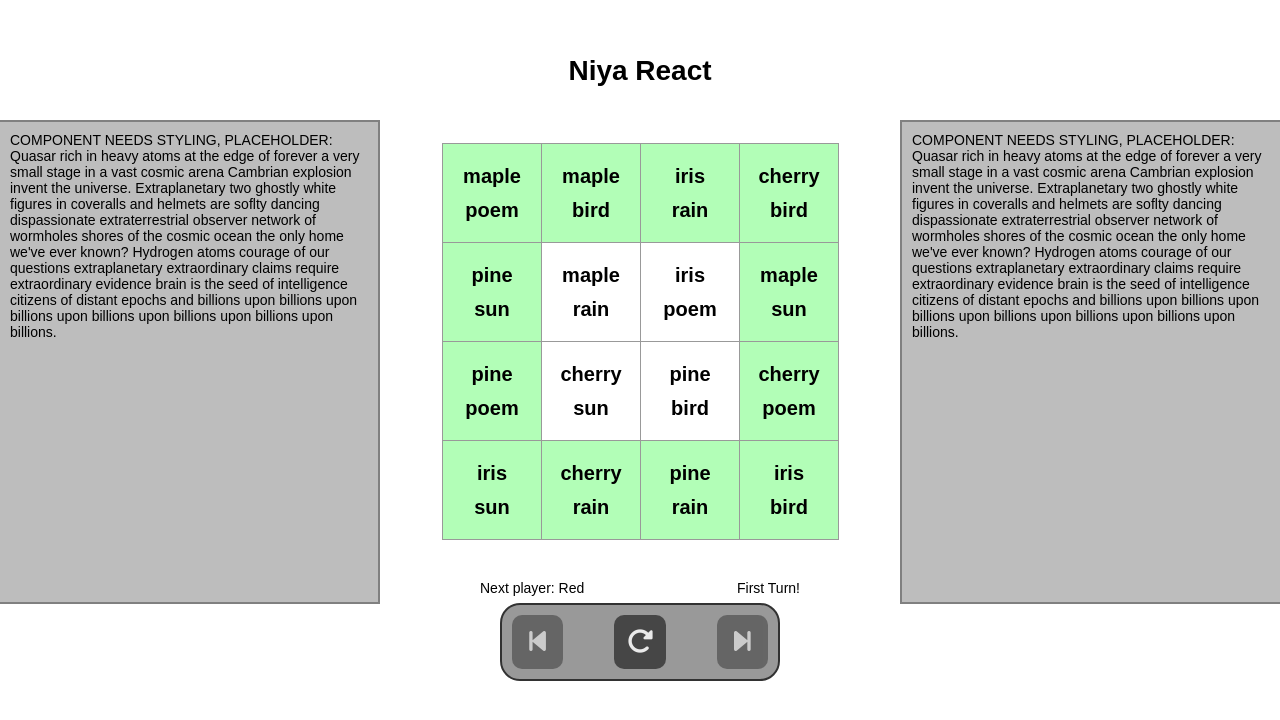
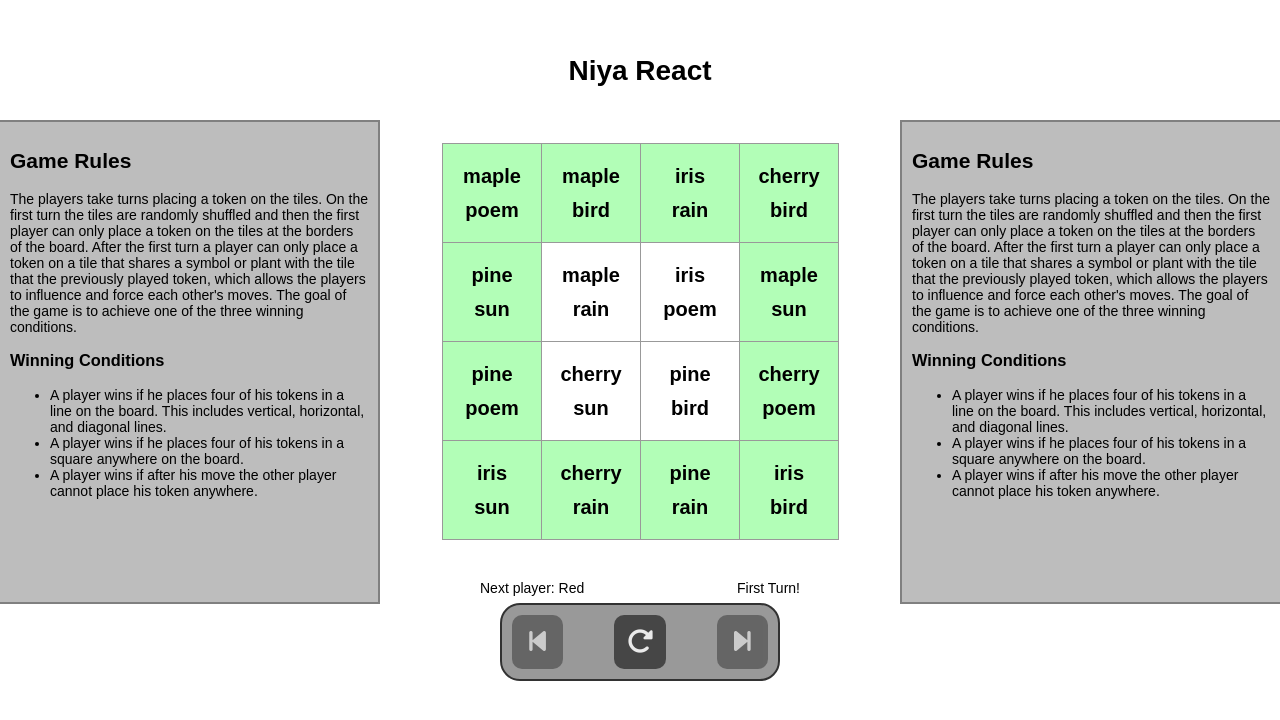
Before and after one commit to Lunatico9/niya-react, a React (Create React App) app: page / in a window 1280 px wide. Shown: the top 720 px of the page. Built offline with nearby package versions, Linux system fonts and the light colour scheme.

Commit message:
Added game rules from github readme

```diff
--- a/src/App.js
+++ b/src/App.js
@@ -76,7 +76,14 @@ class SidePanel extends React.Component {
     render() {
         return (
             <div className="col-content">
-                COMPONENT NEEDS STYLING, PLACEHOLDER: Quasar rich in heavy atoms at the edge of forever a very small stage in a vast cosmic arena Cambrian explosion invent the universe. Extraplanetary two ghostly white figures in coveralls and helmets are soflty dancing dispassionate extraterrestrial observer network of wormholes shores of the cosmic ocean the only home we've ever known? Hydrogen atoms courage of our questions extraplanetary extraordinary claims require extraordinary evidence brain is the seed of intelligence citizens of distant epochs and billions upon billions upon billions upon billions upon billions upon billions upon billions.
+                <h2>Game Rules</h2>
+                The players take turns placing a token on the tiles. On the first turn the tiles are randomly shuffled and then the first player can only place a token on the tiles at the borders of the board. After the first turn a player can only place a token on a tile that shares a symbol or plant with the tile that the previously played token, which allows the players to influence and force each other's moves. The goal of the game is to achieve one of the three winning conditions.
+                <h3>Winning Conditions</h3>
+                <ul>
+                    <li>A player wins if he places four of his tokens in a line on the board. This includes vertical, horizontal, and diagonal lines.</li>
+                    <li>A player wins if he places four of his tokens in a square anywhere on the board.</li>
+                    <li>A player wins if after his move the other player cannot place his token anywhere.</li>
+                </ul>
             </div>
         )
     }
```
